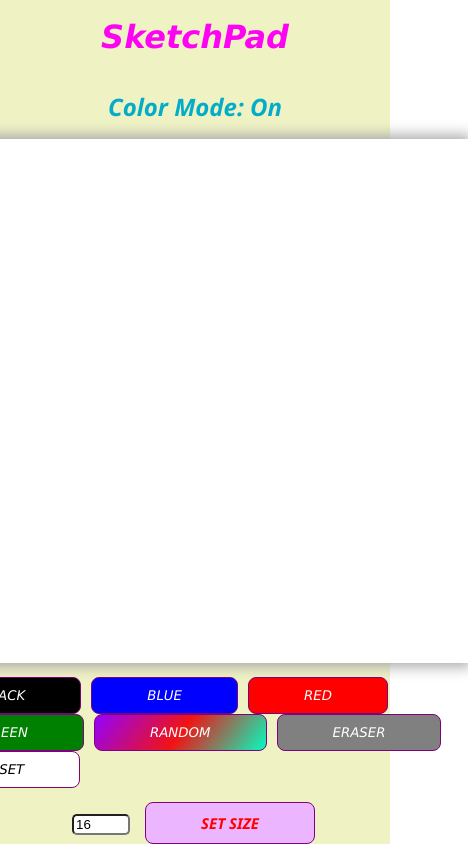
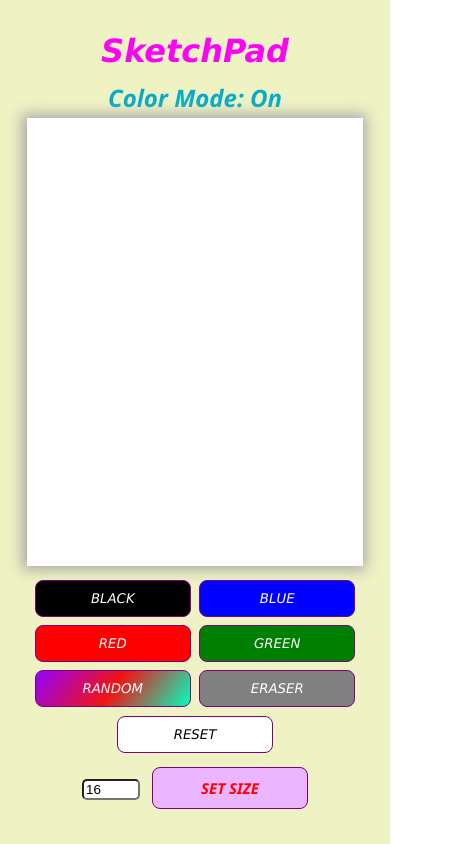
Before and after one commit to MahdiShf/Etch-a-Sketch, a plain HTML site: page index.html in a window 390 px wide. Shown: the whole page, 468 px wide, since content can reach past the window. Drawn offline with Linux system fonts and the light colour scheme.

Commit message:
add media query to styles.css

```diff
--- a/styles.css
+++ b/styles.css
@@ -112,3 +112,28 @@ button.reset {
   color: #ff0f01;
   font-size: 15px;
 }
+
+@media only screen and (max-width: 480px) {
+  .board {
+    max-height: 53vh;
+    min-width: 86vw;
+  }
+  button {
+    width: 40vw;
+    margin: 0;
+    padding: 10px 28px;
+  }
+  .buttons {
+    display: flex;
+    gap: 1vh;
+    justify-content: center;
+    flex-wrap: wrap;
+  }
+  .title {
+    height: 1vh;
+    margin: 0 0 4vh 0;
+  }
+  .mode {
+    margin: 1vh;
+  }
+}
```
